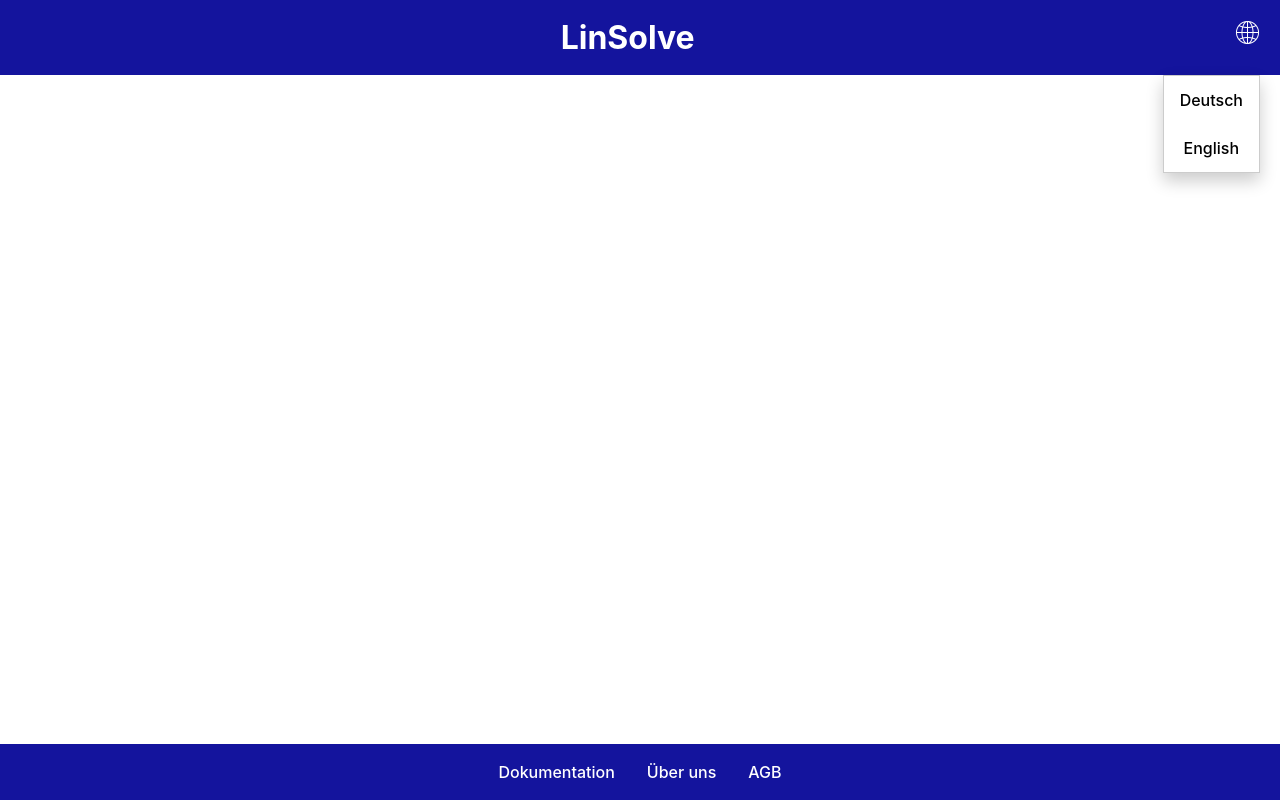
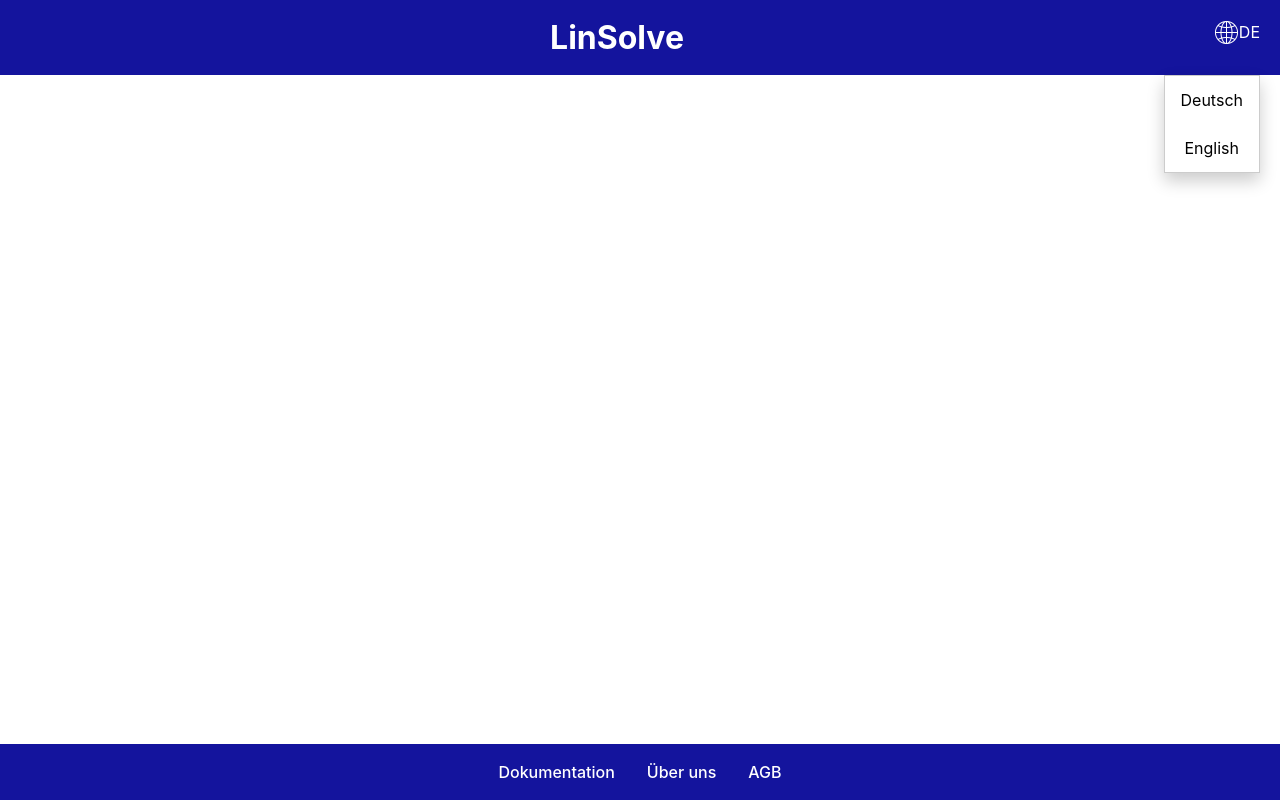
Before and after one commit to tschwien/linsolve, a Vue app: page / in a window 1280 px wide. Both pictures are taken after a click on the picture 1247 px from the left and 32 px from the top of the page. Built offline with nearby package versions, Linux system fonts and the light colour scheme.

Commit message:
Add language selection for English and German, migrate state management to Pinia

```diff
--- a/package.json
+++ b/package.json
@@ -11,7 +11,9 @@
     "lint": "eslint --no-warn-ignored"
   },
   "dependencies": {
-    "vue": "^3.4.37"
+    "pinia": "^2.2.2",
+    "vue": "^3.4.37",
+    "vue-i18n": "^9.14.0"
   },
   "devDependencies": {
     "@eslint/js": "^9.9.1",
--- /dev/null
+++ b/src/businesslogic/dropdownStore.js
@@ -0,0 +1,13 @@
+import { defineStore } from 'pinia';
+
+export const useDropdownStore = defineStore('dropdown', {
+  state: () => ({
+    isOpen: false,
+  }),
+
+  actions: {
+    toggleDropdown() {
+      this.isOpen = !this.isOpen;
+    },
+  }
+});
--- /dev/null
+++ b/src/businesslogic/i18n.js
@@ -0,0 +1,16 @@
+import { createI18n } from 'vue-i18n';
+import en from '../locales/en.json';
+import de from '../locales/de.json';
+
+const messages = {
+  en,
+  de,
+};
+
+let i18n = createI18n({
+  locale: 'de',
+  fallbackLocale: 'de',
+  messages,
+});
+
+export default i18n;
--- a/src/businesslogic/languageStore.js
+++ b/src/businesslogic/languageStore.js
@@ -1,8 +1,16 @@
-import { reactive } from "vue";
-export const languageStore= reactive({
-    dropdownOpen:false,
-    toggleDropdown(){
-        this.dropdownOpen = !this.dropdownOpen; // Toggle the dropdown state
-    }
+import { defineStore } from 'pinia';
+import i18n from './i18n';
 
-})
+export  const languageStore = defineStore('i18n', {
+  state: () => ({
+    locale: i18n.global.locale,
+
+  }),
+  actions: {
+
+    setLocale(locale) {
+      this.locale = locale;
+      i18n.global.locale = locale;
+    },
+  },
+});
--- a/src/components/Footer.vue
+++ b/src/components/Footer.vue
@@ -5,9 +5,9 @@
 </script>
 <template>
     <footer class="footer">
-        <a class="footer-link">Dokumentation</a>
-        <a class="footer-link">Über uns</a>
-        <a class="footer-link">AGB</a>
+        <a class="footer-link">{{ $t('documentation') }}</a>
+        <a class="footer-link">{{ $t('aboutUs') }}</a>
+        <a class="footer-link">{{ $t('gtcs') }}</a>
     </footer>
 </template>
 <style>
--- a/src/components/Header.vue
+++ b/src/components/Header.vue
@@ -1,24 +1,33 @@
 <script>
 import { languageStore } from '../businesslogic/languageStore.js';
+import { useDropdownStore} from '../businesslogic/dropdownStore.js'
 export default {
   name: "Header",
-  data() {
-   return{
-    languageStore,
-   }
+  setup(){
+    const i18nStore = languageStore();
+    const dropdown = useDropdownStore();
+    return {i18nStore, dropdown};
   },
 
-
+  methods: {
+    changeLocale(locale){
+        this.i18nStore.setLocale(locale);
+    },
+    toggleLanguageDropdown(){
+      this.dropdown.toggleDropdown();
+    }
+  }
 };
 </script>
 
 <template>
   <header class="header">
     <h1 class="title">LinSolve</h1>
-    <img src="../assets/globe.png" alt="language selection" class="globe"  @click="languageStore.toggleDropdown()">
-    <div v-if="languageStore.dropdownOpen" class="dropdown-menu">
-       <a class="dropdown-link">Deutsch</a>
-       <a class="dropdown-link">English</a>
+    <img src="../assets/globe.png" alt="language selection" class="globe"  @click="toggleLanguageDropdown()">
+    <p>{{ $t('language') }}</p>
+    <div v-if="dropdown.isOpen" class="dropdown-menu">
+       <p class="dropdown-link" @click="changeLocale('de')">Deutsch</p>
+       <p class="dropdown-link" @click="changeLocale('en')">English</p>
     </div>
   </header>
 
--- /dev/null
+++ b/src/locales/de.json
@@ -0,0 +1,6 @@
+{
+    "language":"DE",
+    "documentation": "Dokumentation",
+    "aboutUs": "Über uns",
+    "gtcs":"AGB"
+}
--- /dev/null
+++ b/src/locales/en.json
@@ -0,0 +1,6 @@
+{
+    "language":"EN",
+    "documentation": "Documentation",
+    "aboutUs": "About us",
+    "gtcs":"GTCs"
+}
```
Also changed, not shown: src/main.js (+6 -2 lines), 1 other file (tests, documents, lock files or other folders).
